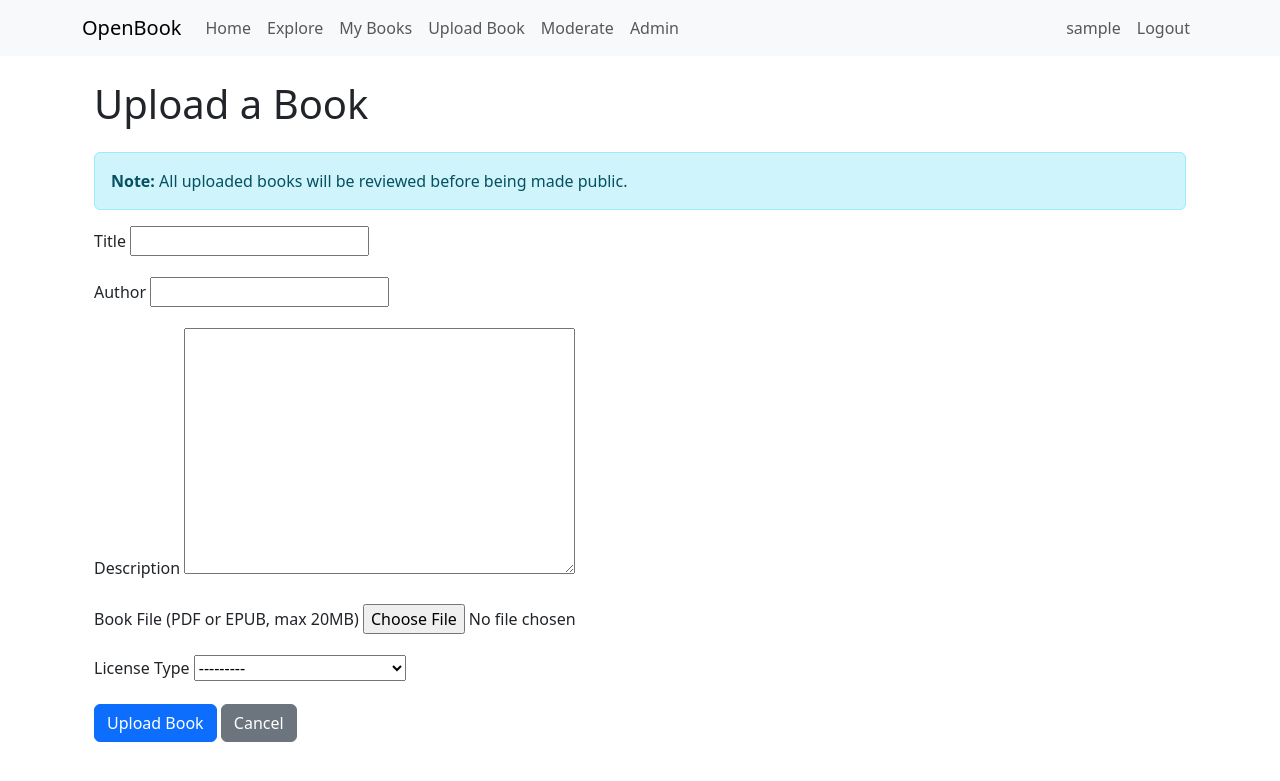
After one commit to LeodanyPM/OpenBooks, a Django app: page /api/upload/ in a window 1280 px wide. The commit adds this page. Shown: the top 781 px of the page. Run offline with Django 5.2, Linux system fonts and the light colour scheme; the visitor is signed in with stand-in values (Sample User, id 1).

Commit message:
Compartir libros

```diff
--- a/books/models.py
+++ b/books/models.py
@@ -37,19 +37,19 @@ def book_file_path(instance, filename):
 
 class Book(models.Model):
     class Status(models.TextChoices):
-        PENDING = "P", "Pendiente"
-        APPROVED = "A", "Aprobado"
-        REJECTED = "R", "Rechazado"
-        REPORTED = "D", "REPORTADO"
+        PENDING = "P", "Pending"
+        APPROVED = "A", "Aproved"
+        REJECTED = "R", "Rejected"
+        REPORTED = "E", "Reported"
 
     class License(models.TextChoices):
-        PUBLIC_DOMAIN = "PD", "Dominio público"
+        PUBLIC_DOMAIN = "PD", "Public domain"
         CREATIVE_COMMONS = "CC", "Creative Commons"
-        ORIGINAL = "OR", "Obra original del usuario"
+        ORIGINAL = "OR", "Original work by the user"
 
-    title = models.CharField("Título", max_length=200)
-    author = models.CharField("Autor(es)", max_length=200)
-    description = models.TextField("Descripción")
+    title = models.CharField("Title", max_length=200)
+    author = models.CharField("Author(s)", max_length=200)
+    description = models.TextField("Description")
 
     file = models.FileField("Archivo", upload_to=book_file_path,
         validators=[FileExtensionValidator(allowed_extensions=["pdf", "epub"]), validate_book_file_size],
--- a/books/urls.py
+++ b/books/urls.py
@@ -1,5 +1,5 @@
 from django.urls import path
-from .views import PublicBookDetailView, PublicBookListView, BookListView, BookDetailView, RatingListCreateView, ReportCreateView, read_book
+from .views import PublicBookDetailView, PublicBookListView, BookListView, BookDetailView, RatingListCreateView, ReportCreateView, read_book, BookUploadView
 
 app_name = "api"
 
@@ -10,6 +10,7 @@ urlpatterns = [
     path("books/<int:pk>/", BookDetailView.as_view(), name="book-detail"),
     path("books/<int:pk>/report/", ReportCreateView.as_view(), name="book-report"),
     path("books/<int:pk>/read/", read_book, name="read"),
+    path("upload/", BookUploadView.as_view(), name="upload"),
     #path("books/<int:pk>/ratings/", views.RatingListCreateView.as_view(), name="book_ratings"),
     path("explore/", BookListView.as_view(), name="explore"),
 
--- a/books/views.py
+++ b/books/views.py
@@ -3,10 +3,11 @@ from rest_framework.generics import ListAPIView, RetrieveAPIView, ListCreateAPIV
 from rest_framework import status as http_status
 from django.shortcuts import get_object_or_404, render
 from django.http import HttpResponseForbidden
-from django.views.generic import ListView, DetailView
+from django.views.generic import ListView, DetailView, CreateView
+from django.contrib.auth.mixins import LoginRequiredMixin
+from django.urls import reverse_lazy
 from .models import Book, Rating, Report
 from .serializers import BookListSerializer, BookDetailSerializer, RatingSerializer, ReportSerializer
-
 
 class PublicBookListView(ListAPIView):
     serializer_class = BookListSerializer
@@ -82,3 +83,20 @@ def read_book(request, pk):
 
     context = {"book": book,"file_url": book.file.url,}
     return render(request, "books/read_book.html", context)
+
+class BookUploadView(LoginRequiredMixin, CreateView):
+    model = Book
+    template_name = "books/upload_book.html"
+    fields = ["title", "author", "description", "file",
+              "license_type", "license_detail", "rights_declaration"]
+    success_url = reverse_lazy("api:explore")
+
+    def form_valid(self, form):
+        form.instance.uploaded_by = self.request.user
+        form.instance.status = Book.Status.PENDING
+        return super().form_valid(form)
+
+    def get_success_url(self):
+        from django.contrib import messages
+        messages.success(self.request, "Your book has been submitted for review. You'll be notified once it's approved.")
+        return reverse_lazy("api:explore")
--- /dev/null
+++ b/static/js/upload_book.js
@@ -0,0 +1,20 @@
+document.addEventListener("DOMContentLoaded", () => {
+    const licenseType = document.getElementById("id_license_type");
+    const licenseDetailGroup = document.getElementById("license-detail-group");
+    const rightsDeclarationGroup = document.getElementById("rights-declaration-group");
+
+    function updateVisibility() {
+        const value = licenseType.value;
+        if (value === "CC") {
+            licenseDetailGroup.style.display = "block";}
+        else {
+            licenseDetailGroup.style.display = "none";}
+
+        if (value === "OR") {
+            rightsDeclarationGroup.style.display = "block";}
+        else {
+            rightsDeclarationGroup.style.display = "none";}}
+
+    licenseType.addEventListener("change", updateVisibility);
+    updateVisibility();
+});
--- a/templates/_base.html
+++ b/templates/_base.html
@@ -33,7 +33,7 @@
                         </li>
 
                         <li class="nav-item">
-                            <a class="nav-link" href="{% url 'home' %}">Upload</a>
+                            <a class="nav-link" href="{% url 'api:upload' %}">Upload Book</a>
                         </li>
 
                         {% if user.is_staff or perms.books.review_book %}
--- /dev/null
+++ b/templates/books/upload_book.html
@@ -0,0 +1,61 @@
+{% extends "_base.html" %}
+{% load static %}
+
+{% block title %}Upload Book - OpenBook{% endblock %}
+
+{% block content %}
+<div class="container mt-4">
+    <h1 class="mb-4">Upload a Book</h1>
+
+    <div class="alert alert-info">
+        <strong>Note:</strong> All uploaded books will be reviewed before being made public.
+    </div>
+
+    <form method="post" enctype="multipart/form-data" class="needs-validation" novalidate>
+        {% csrf_token %}
+
+        <div class="mb-3">
+            <label for="{{ form.title.id_for_label }}" class="form-label">Title</label>
+            {{ form.title }}
+        </div>
+
+        <div class="mb-3">
+            <label for="{{ form.author.id_for_label }}" class="form-label">Author</label>
+            {{ form.author }}
+        </div>
+
+        <div class="mb-3">
+            <label for="{{ form.description.id_for_label }}" class="form-label">Description</label>
+            {{ form.description }}
+        </div>
+
+        <div class="mb-3">
+            <label for="{{ form.file.id_for_label }}" class="form-label">Book File (PDF or EPUB, max 20MB)</label>
+            {{ form.file }}
+        </div>
+
+        <div class="mb-3">
+            <label for="{{ form.license_type.id_for_label }}" class="form-label">License Type</label>
+            {{ form.license_type }}
+        </div>
+
+        <div class="mb-3" id="license-detail-group">
+            <label for="{{ form.license_detail.id_for_label }}" class="form-label">License Details</label>
+            {{ form.license_detail }}
+            <div class="form-text">Required for Creative Commons (e.g., CC BY-NC 4.0)</div>
+        </div>
+
+        <div class="mb-3" id="rights-declaration-group">
+            <label for="{{ form.rights_declaration.id_for_label }}" class="form-label">Rights Declaration</label>
+            {{ form.rights_declaration }}
+            <div class="form-text">Required for original works</div>
+        </div>
+
+        <button type="submit" class="btn btn-primary">Upload Book</button>
+        <a href="{% url 'api:explore' %}" class="btn btn-secondary">Cancel</a>
+    </form>
+</div>
+{% endblock %}
+{% block extra_js %}
+<script src="{% static 'js/upload_book.js' %}"></script>
+{% endblock %}
```
Also changed, not shown: 1 other file.
